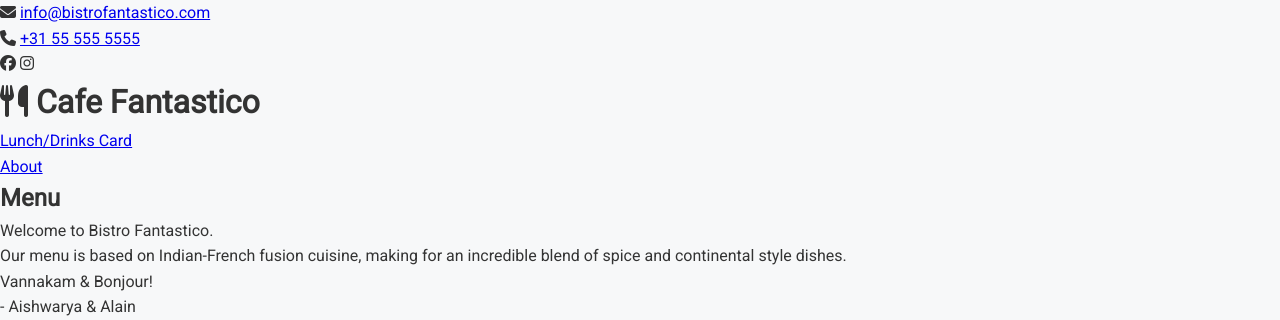
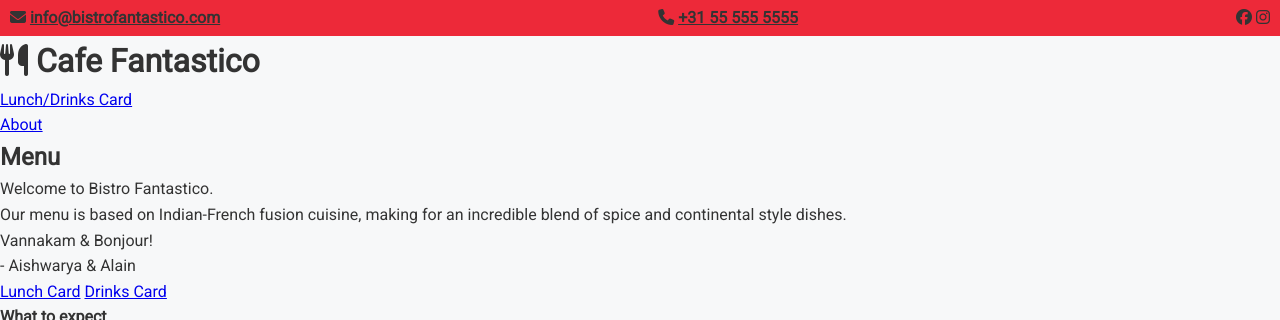
Before and after one commit to voffee/BistroFantastico, a plain HTML site: page index.html in a window 1280 px wide. Shown: the top 320 px of the page. Drawn offline with nearby package versions, Linux system fonts and the light colour scheme.

Commit message:
ribbon styling

```diff
--- a/css/style.css
+++ b/css/style.css
@@ -16,3 +16,18 @@ body {
     color: #333333;
     line-height: 1.6;
 }
+
+.ribbon {
+    display: flex;
+    flex-direction: row;
+    align-items: center;
+    justify-content:space-between;
+    background-color: #ED2939;
+    width: 100%;
+    padding: 5px 10px 5px 10px;
+}
+
+.ribbon a {
+    color: #333333;
+    font-weight: bold;
+}
--- a/index.html
+++ b/index.html
@@ -100,7 +100,7 @@
     <footer class="footer color-three">
         <div class="opening-hours">
             <p>
-            <strong>Opening Hours</strong><br>
+            <span>Opening Hours</span><br>
             Monday Closed<br>
             Tuesday Closed<br>
             Tuesday 12.00 - 00.00 Midnight<br>
```
